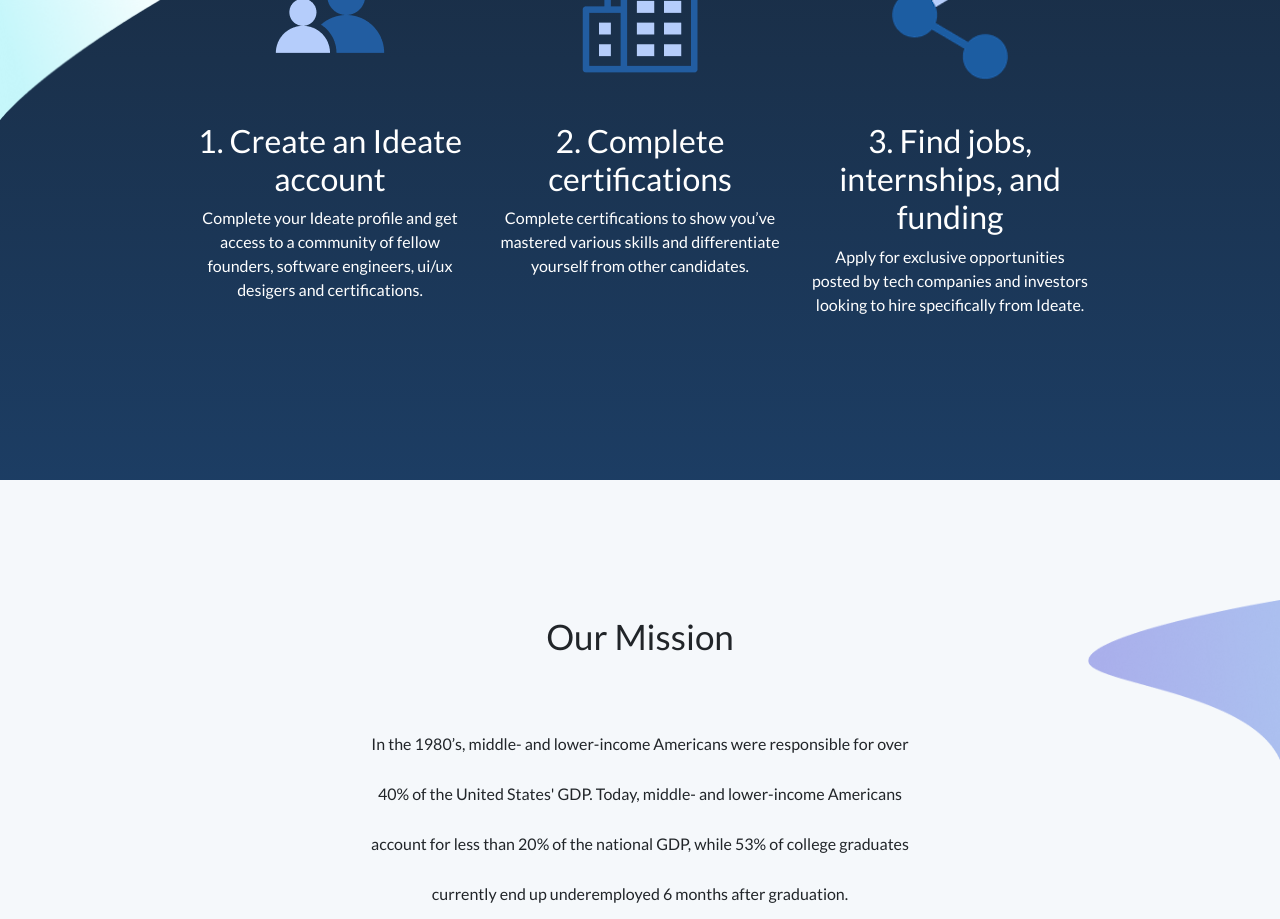
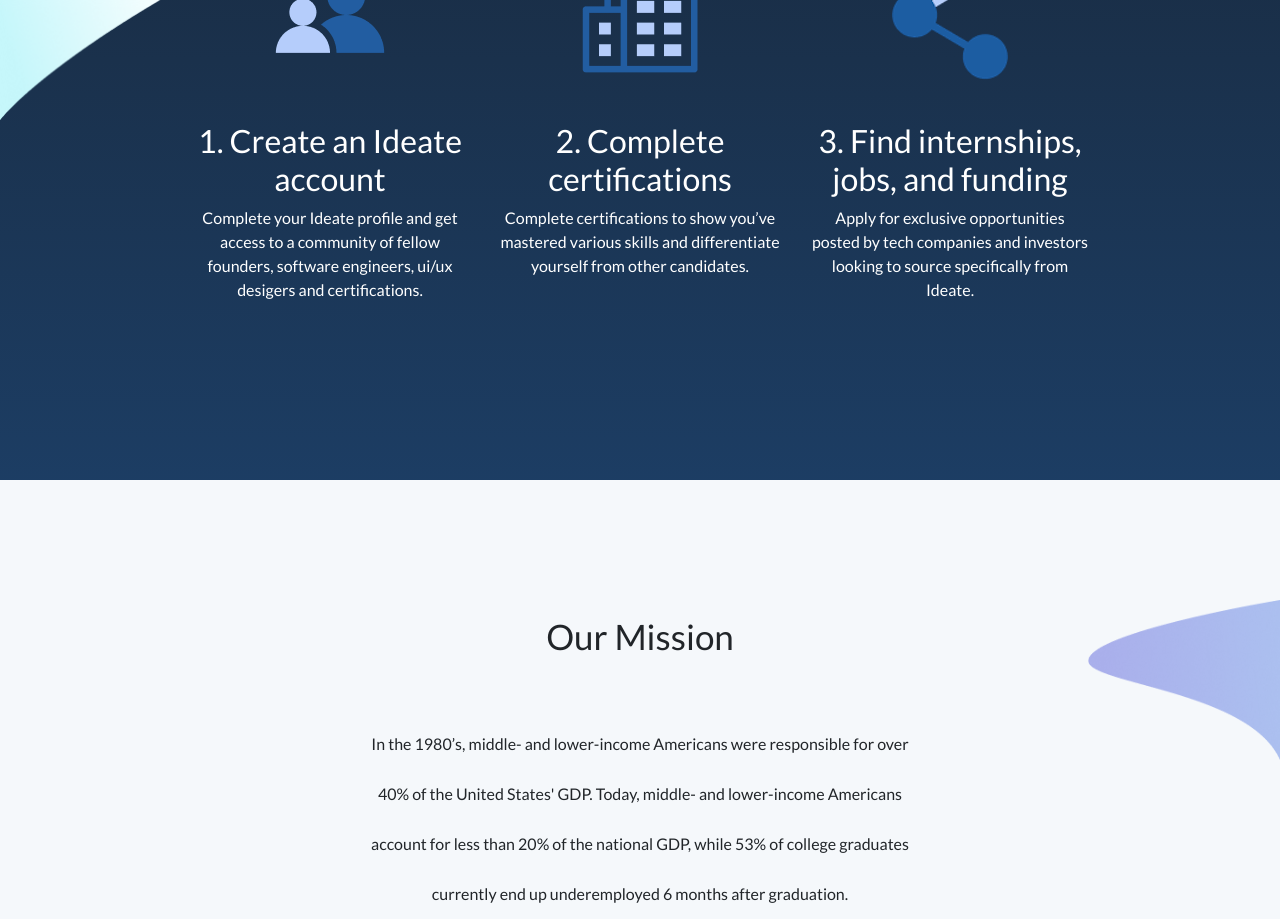
Before and after one commit to ideateproject/landing, a React (Create React App) app: page / in a window 1280 px wide. Shown: the part 1120-2039 px from the top of the page. Built offline with nearby package versions, Linux system fonts and the light colour scheme.

Commit message:
Thomas minor text change

```diff
--- a/src/pages/Home.js
+++ b/src/pages/Home.js
@@ -212,10 +212,10 @@
 								/>
 							</div>
 							<div className="platform_description">
-								<h2>3. Find jobs, internships, and funding</h2>
+								<h2>3. Find internships, jobs, and funding</h2>
 								<p>
 								Apply for exclusive opportunities posted by tech companies and investors looking
-								 to hire specifically from Ideate.
+								 to source specifically from Ideate.
 								</p>
 							</div>
 						</Col>
```
